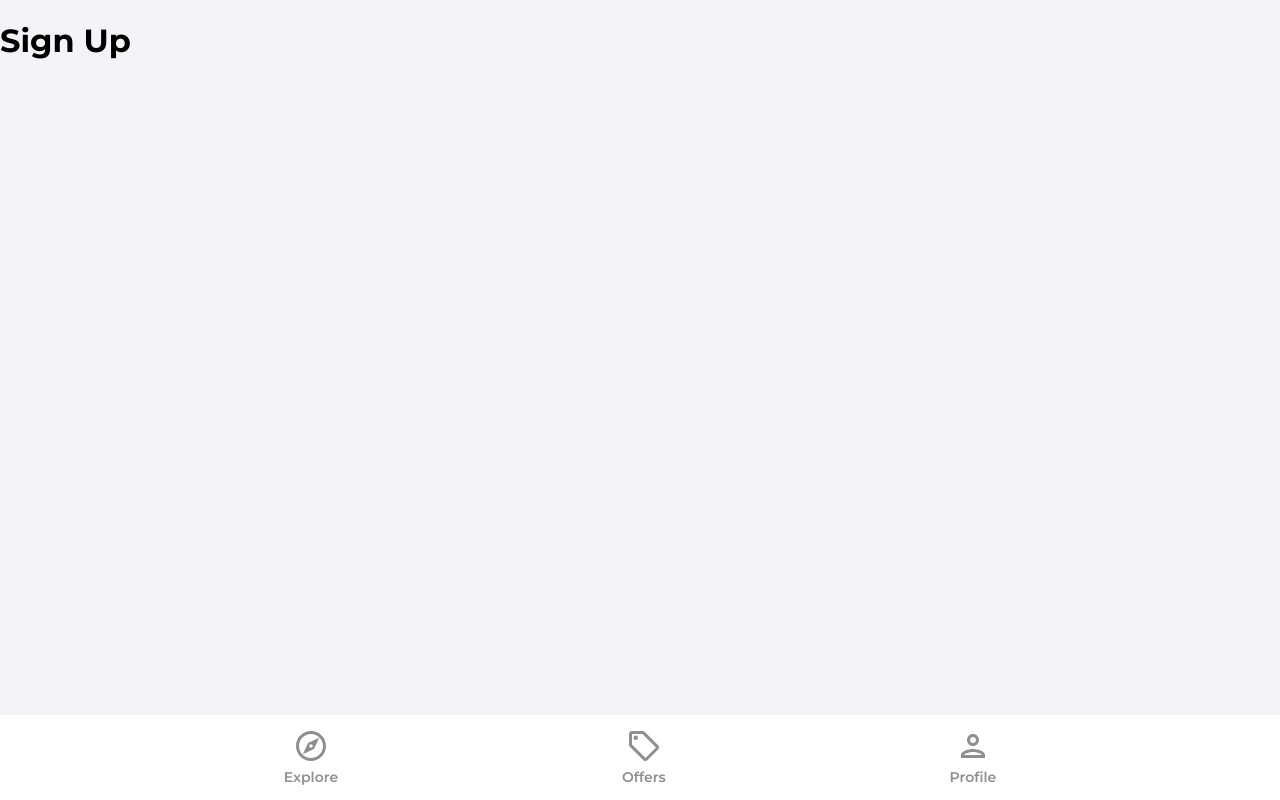
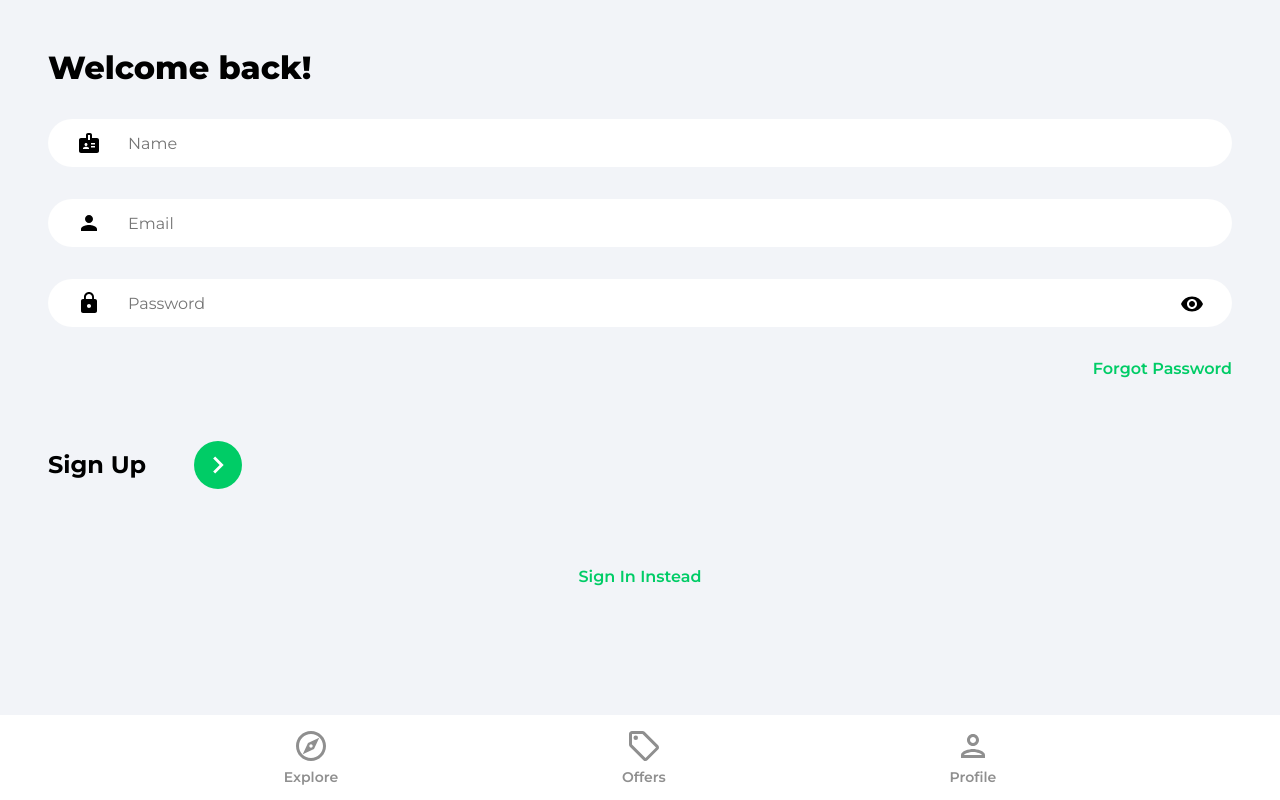
Before and after one commit to michael-rodriguez22/COURSE-react-front-to-back-2022, a React (Create React App) app in the folder house-marketplace/: page /sign-up in a window 1280 px wide. Built offline with nearby package versions, Linux system fonts and the light colour scheme.

Commit message:
add sign in and sign up pages

```diff
--- a/house-marketplace/src/pages/SignIn.jsx
+++ b/house-marketplace/src/pages/SignIn.jsx
@@ -1,8 +1,80 @@
+import { useState } from "react"
+import { Link, useNavigate } from "react-router-dom"
+import { ArrowRightIcon, VisibilityIconSrc } from "../assets/svg"
+
 function SignIn() {
+  const [showPassword, setShowPassword] = useState(false)
+  const [formData, setFormData] = useState({
+    email: "",
+    password: "",
+  })
+  const { email, password } = formData
+
+  const navigate = useNavigate()
+
+  const onChange = e => {
+    setFormData(prevState => ({
+      ...prevState,
+      [e.target.id]: e.target.value,
+    }))
+  }
+
   return (
-    <div>
-      <h1>Sign In</h1>
-    </div>
+    <>
+      <div className="pageContainer">
+        <header>
+          <p className="pageHeader">Welcome back!</p>
+        </header>
+
+        <main>
+          <form>
+            <input
+              className="emailInput"
+              type="email"
+              placeholder="Email"
+              id="email"
+              value={email}
+              onChange={onChange}
+            />
+
+            <div className="passwordInputDiv">
+              <input
+                className="passwordInput"
+                type={showPassword ? "text" : "password"}
+                placeholder="Password"
+                id="password"
+                value={password}
+                onChange={onChange}
+              />
+
+              <img
+                className="showPassword"
+                src={VisibilityIconSrc}
+                alt="show password"
+                onClick={() => setShowPassword(prevState => !prevState)}
+              />
+            </div>
+
+            <Link className="forgotPasswordLink" to="/forgot-password">
+              Forgot Password
+            </Link>
+
+            <div className="signInBar">
+              <p className="signInText">Sign In</p>
+              <button className="signInButton">
+                <ArrowRightIcon fill="#fff" width="34px" height="34px" />
+              </button>
+            </div>
+          </form>
+
+          {/* @todo - Google OAuth */}
+
+          <Link className="registerLink" to="/sign-up">
+            Sign Up Instead
+          </Link>
+        </main>
+      </div>
+    </>
   )
 }
 
--- a/house-marketplace/src/pages/SignUp.jsx
+++ b/house-marketplace/src/pages/SignUp.jsx
@@ -1,8 +1,90 @@
+import { useState } from "react"
+import { Link, useNavigate } from "react-router-dom"
+import { ArrowRightIcon, VisibilityIconSrc } from "../assets/svg"
+
 function SignUp() {
+  const [showPassword, setShowPassword] = useState(false)
+  const [formData, setFormData] = useState({
+    name: "",
+    email: "",
+    password: "",
+  })
+  const { name, email, password } = formData
+
+  const navigate = useNavigate()
+
+  const onChange = e => {
+    setFormData(prevState => ({
+      ...prevState,
+      [e.target.id]: e.target.value,
+    }))
+  }
+
   return (
-    <div>
-      <h1>Sign Up</h1>
-    </div>
+    <>
+      <div className="pageContainer">
+        <header>
+          <p className="pageHeader">Welcome back!</p>
+        </header>
+
+        <main>
+          <form>
+            <input
+              className="nameInput"
+              type="text"
+              placeholder="Name"
+              id="name"
+              value={name}
+              onChange={onChange}
+            />
+
+            <input
+              className="emailInput"
+              type="email"
+              placeholder="Email"
+              id="email"
+              value={email}
+              onChange={onChange}
+            />
+
+            <div className="passwordInputDiv">
+              <input
+                className="passwordInput"
+                type={showPassword ? "text" : "password"}
+                placeholder="Password"
+                id="password"
+                value={password}
+                onChange={onChange}
+              />
+
+              <img
+                className="showPassword"
+                src={VisibilityIconSrc}
+                alt="show password"
+                onClick={() => setShowPassword(prevState => !prevState)}
+              />
+            </div>
+
+            <Link className="forgotPasswordLink" to="/forgot-password">
+              Forgot Password
+            </Link>
+
+            <div className="signUpBar">
+              <p className="signUpText">Sign Up</p>
+              <button className="signUpButton">
+                <ArrowRightIcon fill="#fff" width="34px" height="34px" />
+              </button>
+            </div>
+          </form>
+
+          {/* @todo - Google OAuth */}
+
+          <Link className="registerLink" to="/sign-in">
+            Sign In Instead
+          </Link>
+        </main>
+      </div>
+    </>
   )
 }
 
```
Also changed, not shown: house-marketplace/src/assets/svg/index.js (+4 -4 lines).
